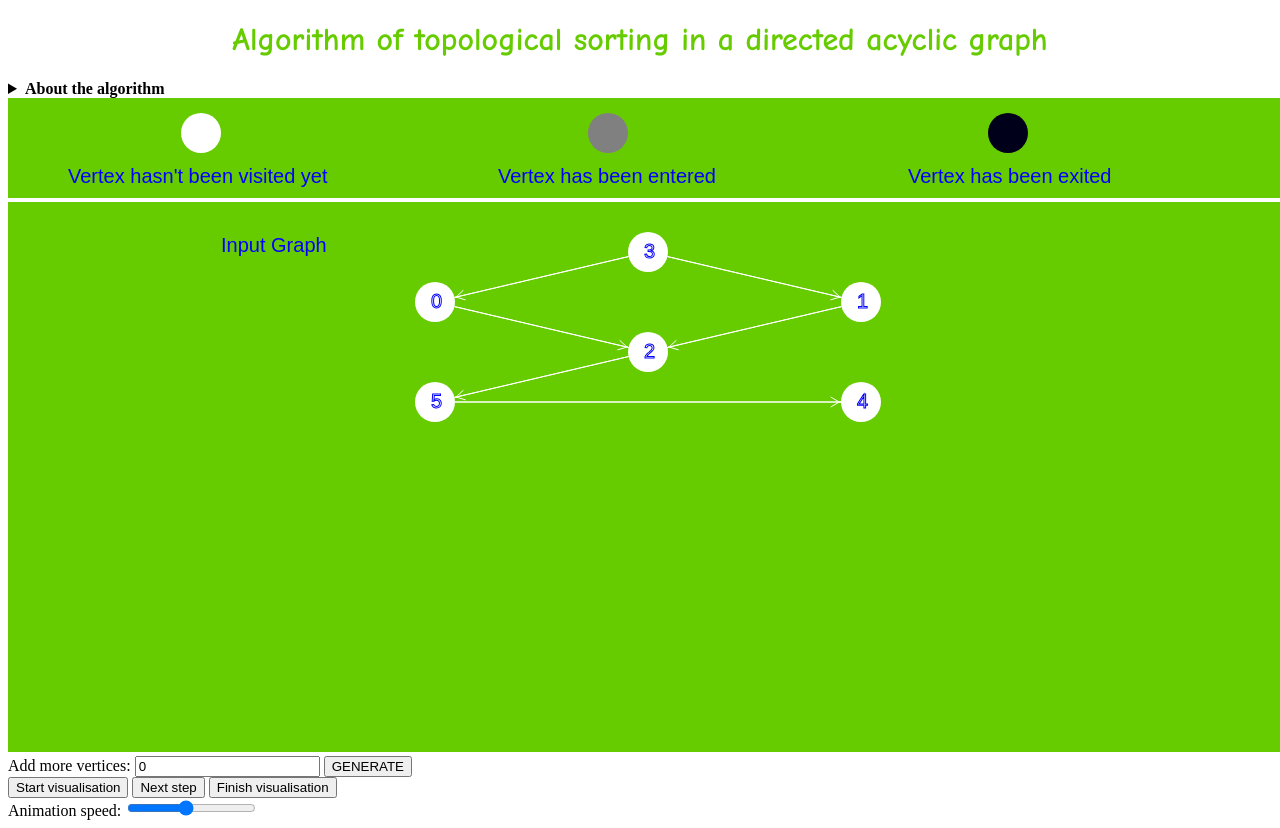
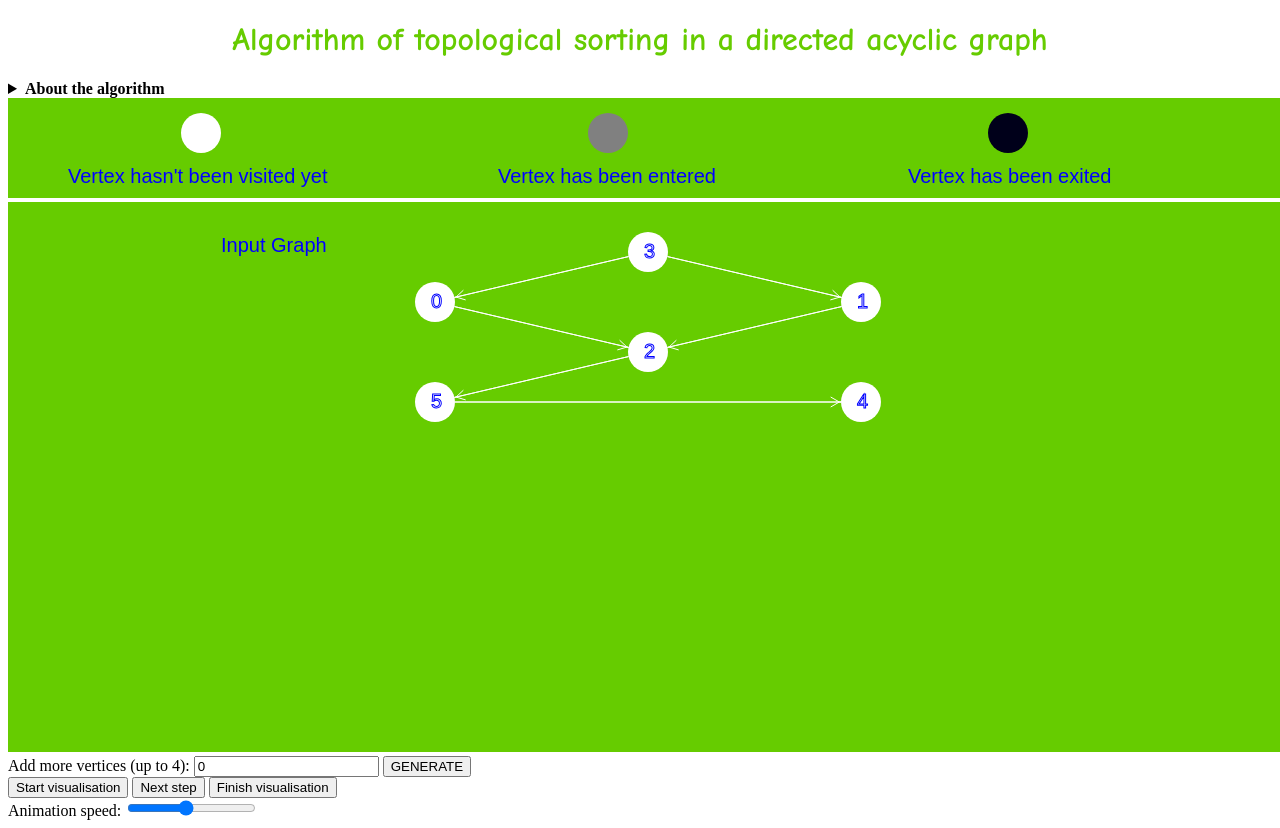
Before and after one commit to varvarakoshman/vkoschman.github.io, a plain HTML site: page index.html in a window 1280 px wide. Drawn offline with Linux system fonts and the light colour scheme.

Commit message:
some comments added

```diff
--- a/index.html
+++ b/index.html
@@ -10,16 +10,17 @@
     <summary><b>About the algorithm </b></summary>
     <ol type="1">
         <li>The idea of topological sort is to point out such linear order of vertices
-            that each edge starts from vertex with a less number and leads to a vertex with a bigger number</li>
+            that each edge starts from vertex with a less number and leads to a vertex with a bigger number
+        </li>
         <ul>
             <li>Looping through each node of the graph initiating a depth-first search</li>
-            <li>Once a vertex has been entered: </li>
+            <li>Once a vertex has been entered:</li>
             <ul>
                 <li>If it hasn't been visited yet, colour it in grey</li>
                 <li>Initiate dfs from all neighbours</li>
                 <li>If a vertex has no neighbours, colour it in black and put in stack</li>
             </ul>
-            <li>By the end of dfs vertices are being pulled from stack. </li>
+            <li>By the end of dfs vertices are being pulled from stack.</li>
         </ul>
         <li> Vertices are given new numbers in order of pulling
             from stack
@@ -30,7 +31,7 @@
 <canvas id="marks" height="100" width="1280">marks</canvas>
 <canvas id="canv" height='550' width="1280">canvas</canvas>
 <div>
-    <label for="vertexNum">Add more vertices: </label><input id="vertexNum" value="0">
+    <label for="vertexNum">Add more vertices (up to 4): </label><input id="vertexNum" value="0">
     <button id="generate">GENERATE</button>
 </div>
 <div>
@@ -436,6 +437,7 @@
         return point1.x > point2.x && point1.y || point1.y > point2.y
     }
 
+    //animated process of putting a vertex in stack
     function moveToStack(vertex) {
         //we use a copy of vertex's characteristics in coordinates[] in order not to change default coordinates
         movingVertex = cloneMap(coordinates[vertex]);
@@ -457,6 +459,7 @@
         }, updateFrequency)
     }
 
+    //queue of actions to be made
     function processOrder() {
         var timer = setInterval(function () {
                 if (isPaused && !nextStep && !finished) return;
```
